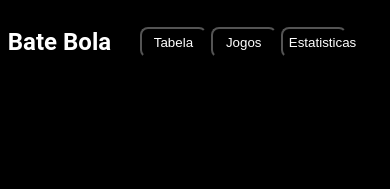
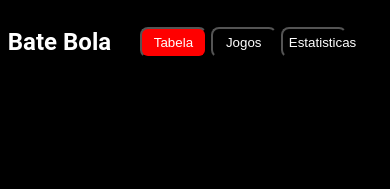
Before and after one commit to phzin148/Aula-teste-T.I, a plain HTML site: page index.html in a window 390 px wide. In both pictures the pointer is over the button "Tabela". Shown: the top 189 px of the page. Drawn offline with Linux system fonts and the light colour scheme.

Commit message:
atualização
0.1

```diff
--- a/style.css
+++ b/style.css
@@ -204,9 +204,9 @@ h3 {
     margin-top: 1vh;
   }
   button:hover {
-    height: 4vw;
-    width: 8vw;
-    border-radius: 100%;
+    height: 8vw;
+    width: 17vw;
+    border-radius: 8px;
     background-color: red;
     color: white;
   }
```
